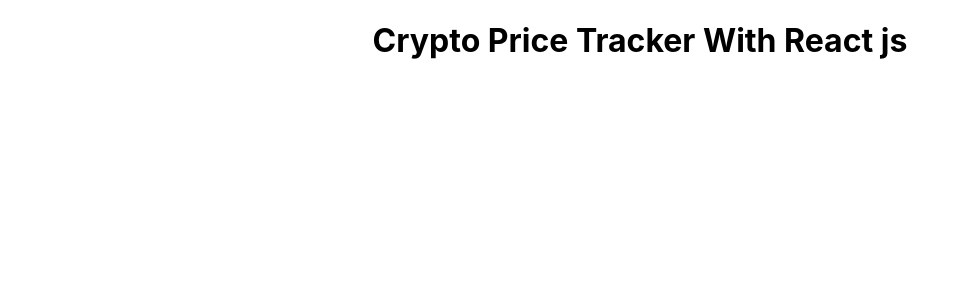
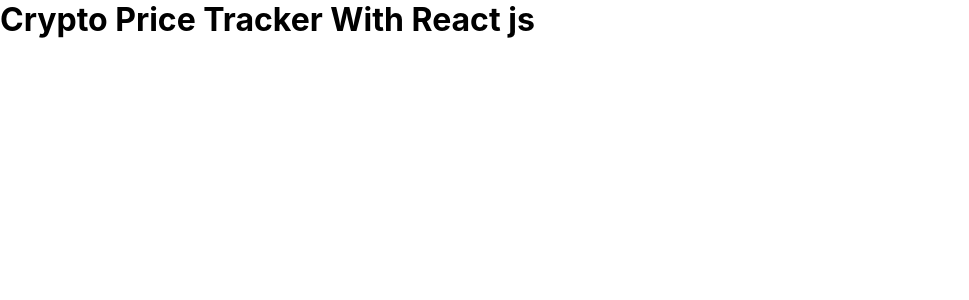
Before and after one commit to otinomz/chartjs-crypto-tracker, a React (Create React App) app: page / in a window 1280 px wide. Shown: the top 300 px of the page, without its empty margins (0-969 px from the left). Built offline with nearby package versions, Linux system fonts and the light colour scheme.

Commit message:
initial setup of app

```diff
--- a/src/App.css
+++ b/src/App.css
@@ -1,38 +1,13 @@
-.App {
-  text-align: center;
+@import url('https://fonts.googleapis.com/css2?family=Montserrat:wght@300;400;800&display=swap');
+
+*{
+  margin: 0;
+  padding: 0;
+  box-sizing: border-box;
+  scroll-behavior: smooth;
 }
 
-.App-logo {
-  height: 40vmin;
-  pointer-events: none;
+a{
+  text-decoration: none;
+  color: gold;
 }
-
-@media (prefers-reduced-motion: no-preference) {
-  .App-logo {
-    animation: App-logo-spin infinite 20s linear;
-  }
-}
-
-.App-header {
-  background-color: #282c34;
-  min-height: 100vh;
-  display: flex;
-  flex-direction: column;
-  align-items: center;
-  justify-content: center;
-  font-size: calc(10px + 2vmin);
-  color: white;
-}
-
-.App-link {
-  color: #61dafb;
-}
-
-@keyframes App-logo-spin {
-  from {
-    transform: rotate(0deg);
-  }
-  to {
-    transform: rotate(360deg);
-  }
-}
```
